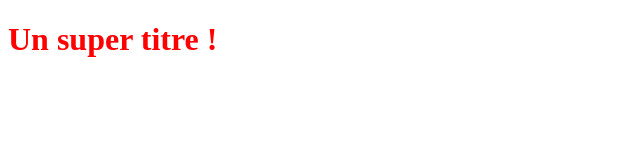
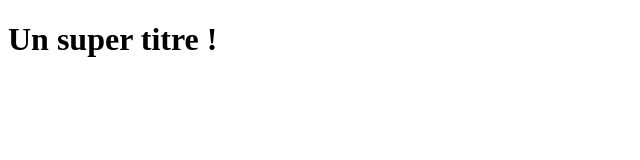
Before and after one commit to TestForDev/OpenclassroomsProject, a plain HTML site: page index.html in a window 1280 px wide. Shown: the whole page, without its empty margins (0-640 px from the left). Drawn offline with Linux system fonts and the light colour scheme.

Commit message:
Réalisation de la partie cagnotte coté front end modification de la couleur

```diff
--- a/index.html
+++ b/index.html
@@ -2,7 +2,7 @@
 <html>
 <head>
    <title></title>
-   <link rel="stylesheet" type="text/css" href="styles.css">
+   <link rel="stylesheet" type="text/css" href="cagnotte.css">
 </head>
 <body>
    <h1>Un super titre !</h1>
```
